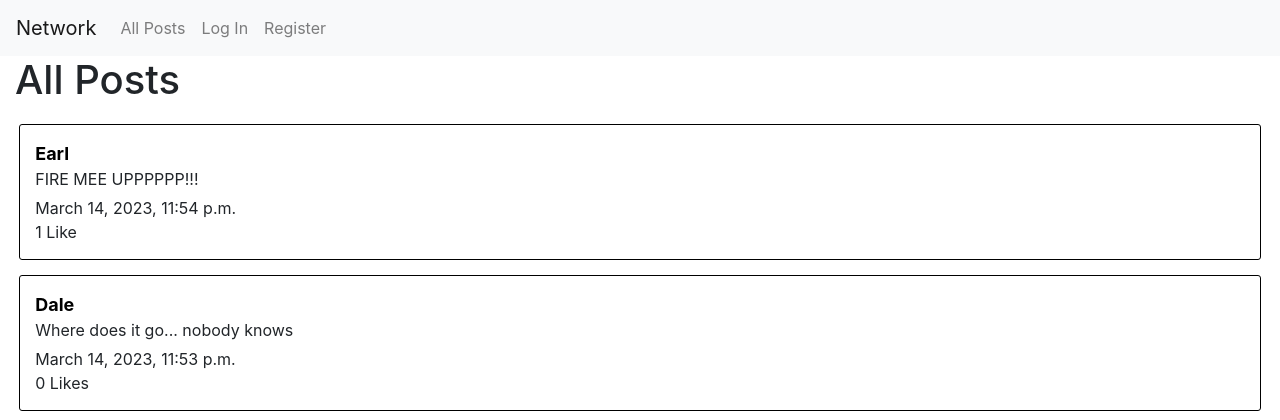
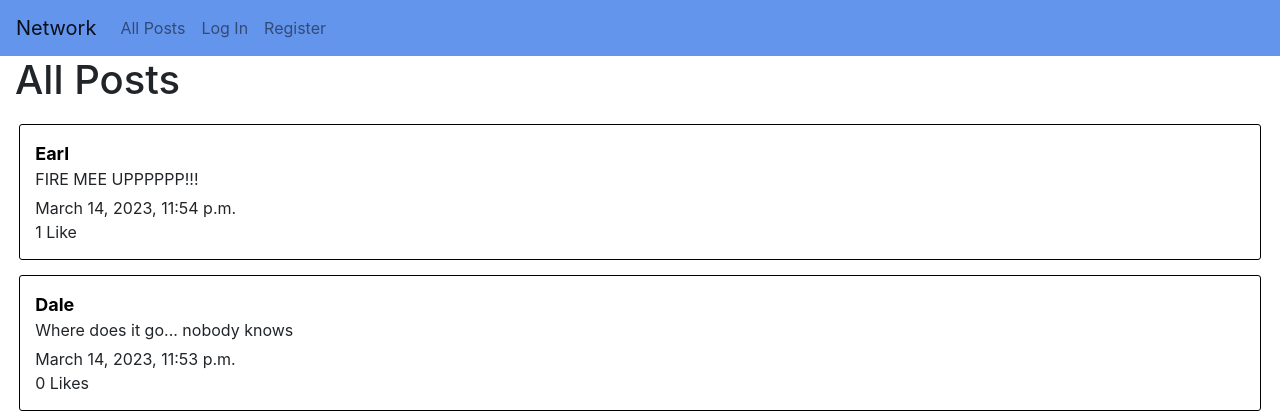
Before and after one commit to jalu589/Website, a Django app: page /network/ in a window 1280 px wide. Shown: the top 420 px of the page. Run offline with Django 4.2, Linux system fonts and the light colour scheme; data comes from the database, SQL or seed files in the repository; both versions use the stored data as it was after the commit; some libraries are stand-ins or nearby versions.

Commit message:
css color for auction/network page

```diff
--- a/auction/templates/auctions/layout.html
+++ b/auction/templates/auctions/layout.html
@@ -8,6 +8,7 @@
         <link href="{% static 'auctions/styles.css' %}" rel="stylesheet">
     </head>
     <body>
+        <div id="page-top">
             <h1>Auctions</h1>
             <div>
                 {% if user.is_authenticated %}
@@ -16,6 +17,8 @@
                     Not signed in.
                 {% endif %}
             </div>
+        </div>
+
         <ul class="nav">
             <li class="nav-item">
                 <a class="nav-link" href="{% url 'auctionindex' %}">Active Listings</a>
--- a/network/static/network/styles.css
+++ b/network/static/network/styles.css
@@ -2,6 +2,10 @@ body {
     margin: 0;
     padding: 0;
     /* background-color: green; */
+}
+
+.navbar {
+    background-color: cornflowerblue;
 }
 
 p {
--- a/network/templates/network/layout.html
+++ b/network/templates/network/layout.html
@@ -11,7 +11,7 @@
     </head>
     <body>
 
-        <nav class="navbar navbar-expand-lg  navbar-expand-md navbar-expand-sm navbar-light bg-light">
+        <nav class="navbar navbar-expand-lg  navbar-expand-md navbar-expand-sm navbar-light">
             <a class="navbar-brand">Network</a>
 
             <div>
```
Also changed, not shown: auction/static/auctions/styles.css (+11 -1 lines), db.sqlite3. Lines whose indentation alone changed are shown as unchanged.
